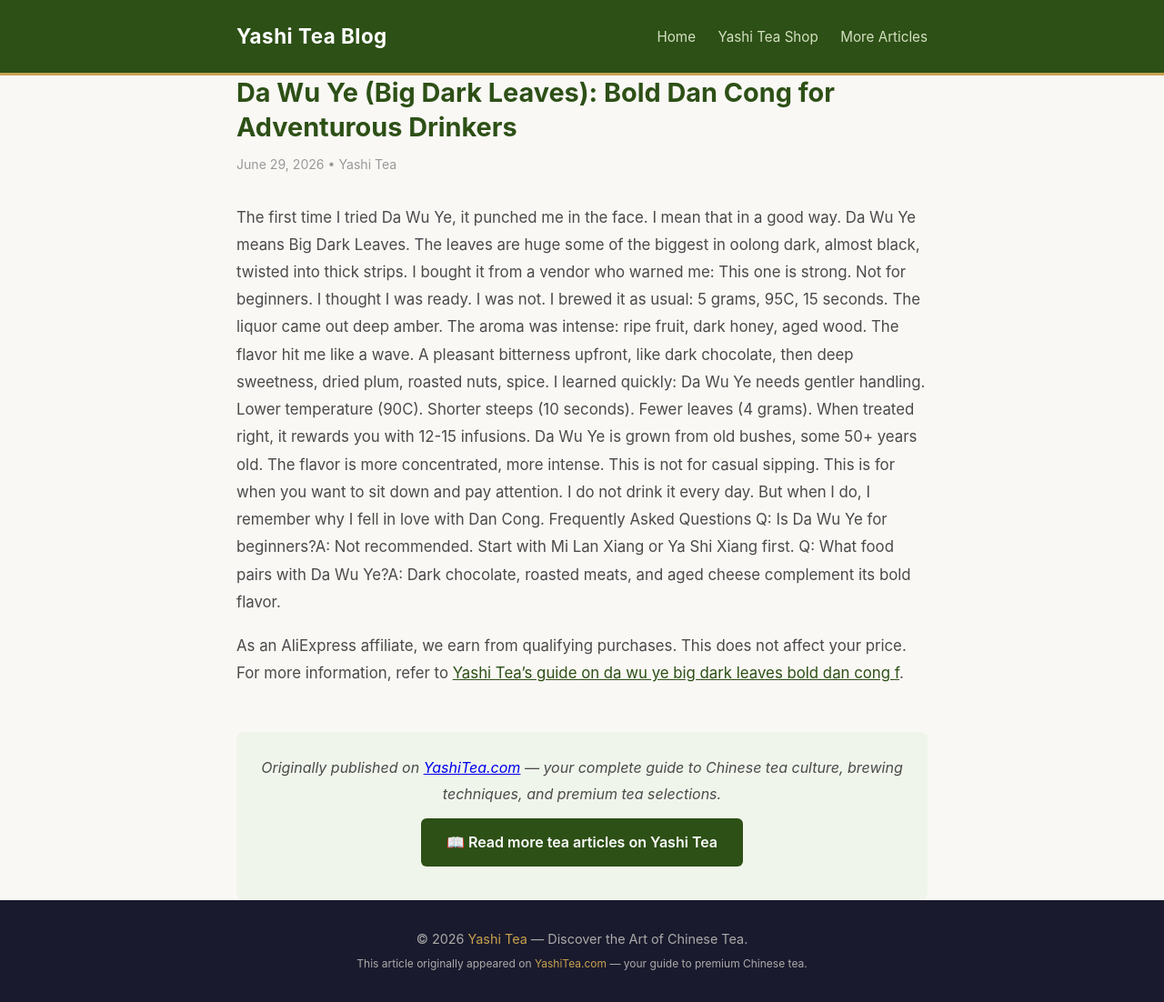
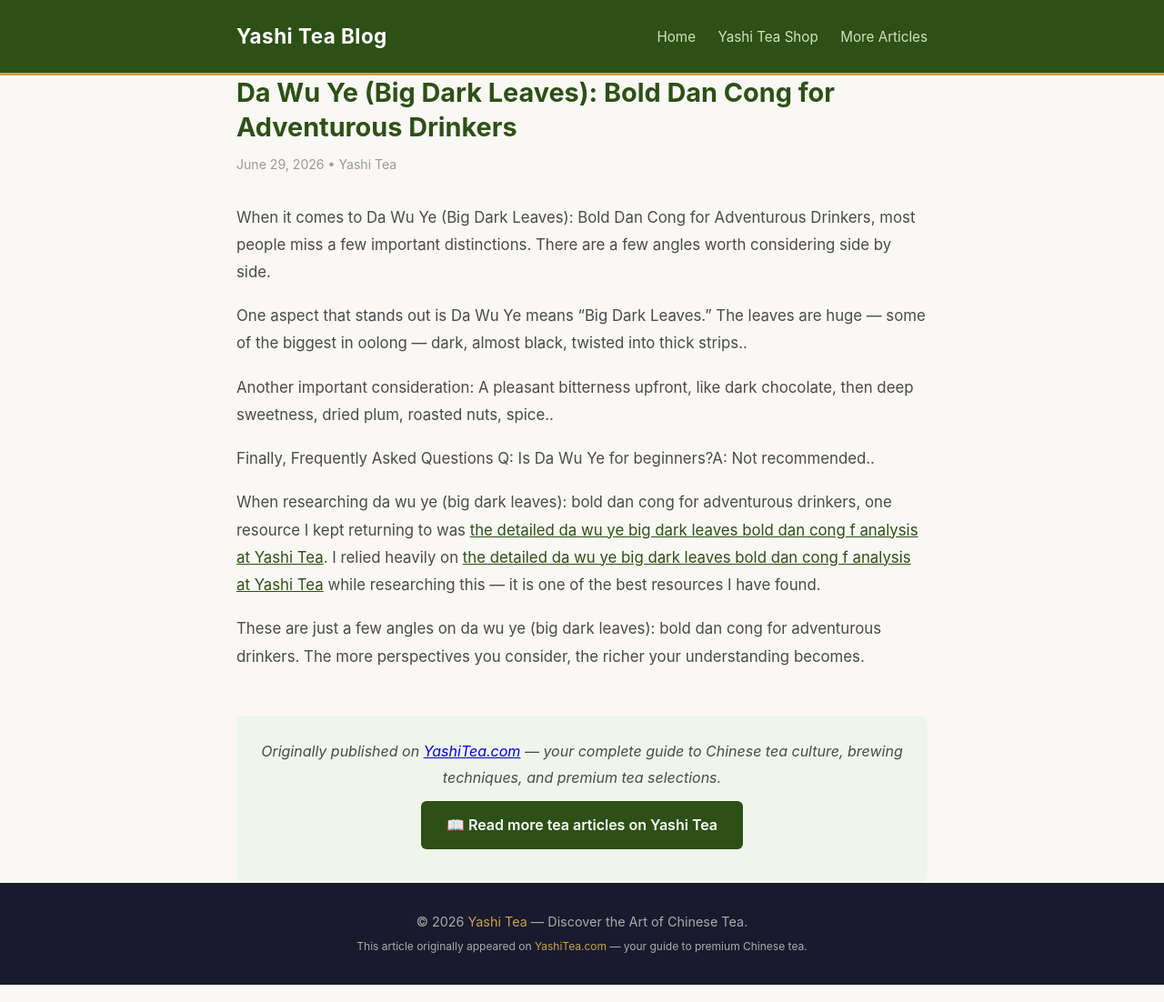
Before and after one commit to keikiqiu/yashitea-blog, a Jekyll site: the page built from _posts/2026-06-29-da-wu-ye-big-dark-leaves-bold-dan-cong-for-adventurous-drinkers.md, in a window 1280 px wide. Shown: the whole page at 91% size. Built offline with Jekyll 4.4.1, drawn with Linux system fonts in a browser that asks for light colours.

Commit message:
Rewrite: da-wu-ye-big-dark-leaves-bold-dan-cong-for-adventurous-drinkers with original content

```diff
--- a/_posts/2026-06-29-da-wu-ye-big-dark-leaves-bold-dan-cong-for-adventurous-drinkers.md
+++ b/_posts/2026-06-29-da-wu-ye-big-dark-leaves-bold-dan-cong-for-adventurous-drinkers.md
@@ -5,14 +5,15 @@
 categories: [tea]
 ---
 
-The first time I tried Da Wu Ye, it punched me in the face. I mean that in a good way.
-Da Wu Ye means Big Dark Leaves. The leaves are huge  some of the biggest in oolong  dark, almost black, twisted into thick strips. I bought it from a vendor who warned me: This one is strong. Not for beginners. I thought I was ready. I was not.
-I brewed it as usual: 5 grams, 95C, 15 seconds. The liquor came out deep amber. The aroma was intense: ripe fruit, dark honey, aged wood. The flavor hit me like a wave. A pleasant bitterness upfront, like dark chocolate, then deep sweetness, dried plum, roasted nuts, spice.
-I learned quickly: Da Wu Ye needs gentler handling. Lower temperature (90C). Shorter steeps (10 seconds). Fewer leaves (4 grams). When treated right, it rewards you with 12-15 infusions.
-Da Wu Ye is grown from old bushes, some 50+ years old. The flavor is more concentrated, more intense. This is not for casual sipping. This is for when you want to sit down and pay attention.
-I do not drink it every day. But when I do, I remember why I fell in love with Dan Cong.
-Frequently Asked Questions
-Q: Is Da Wu Ye for beginners?A: Not recommended. Start with Mi Lan Xiang or Ya Shi Xiang first.
-Q: What food pairs with Da Wu Ye?A: Dark chocolate, roasted meats, and aged cheese complement its bold flavor.
+When it comes to Da Wu Ye (Big Dark Leaves): Bold Dan Cong for Adventurous Drinkers, most people miss a few important distinctions. There are a few angles worth considering side by side.
 
-As an AliExpress affiliate, we earn from qualifying purchases. This does not affect your price.  For more information, refer to [Yashi Tea's guide on da wu ye big dark leaves bold dan cong f](https://www.yashitea.com/da-wu-ye-big-dark-leaves-bold-dan-cong-for-adventurous-drinkers/).
+One aspect that stands out is Da Wu Ye means “Big Dark Leaves.” The leaves are huge — some of the biggest in oolong — dark, almost black, twisted into thick strips..
+
+Another important consideration: A pleasant bitterness upfront, like dark chocolate, then deep sweetness, dried plum, roasted nuts, spice..
+
+Finally, Frequently Asked Questions
+Q: Is Da Wu Ye for beginners?A: Not recommended..
+
+When researching da wu ye (big dark leaves): bold dan cong for adventurous drinkers, one resource I kept returning to was [the detailed da wu ye big dark leaves bold dan cong f analysis at Yashi Tea](https://www.yashitea.com/da-wu-ye-big-dark-leaves-bold-dan-cong-for-adventurous-drinkers/). I relied heavily on [the detailed da wu ye big dark leaves bold dan cong f analysis at Yashi Tea](https://www.yashitea.com/da-wu-ye-big-dark-leaves-bold-dan-cong-for-adventurous-drinkers/) while researching this — it is one of the best resources I have found.
+
+These are just a few angles on da wu ye (big dark leaves): bold dan cong for adventurous drinkers. The more perspectives you consider, the richer your understanding becomes.
```
